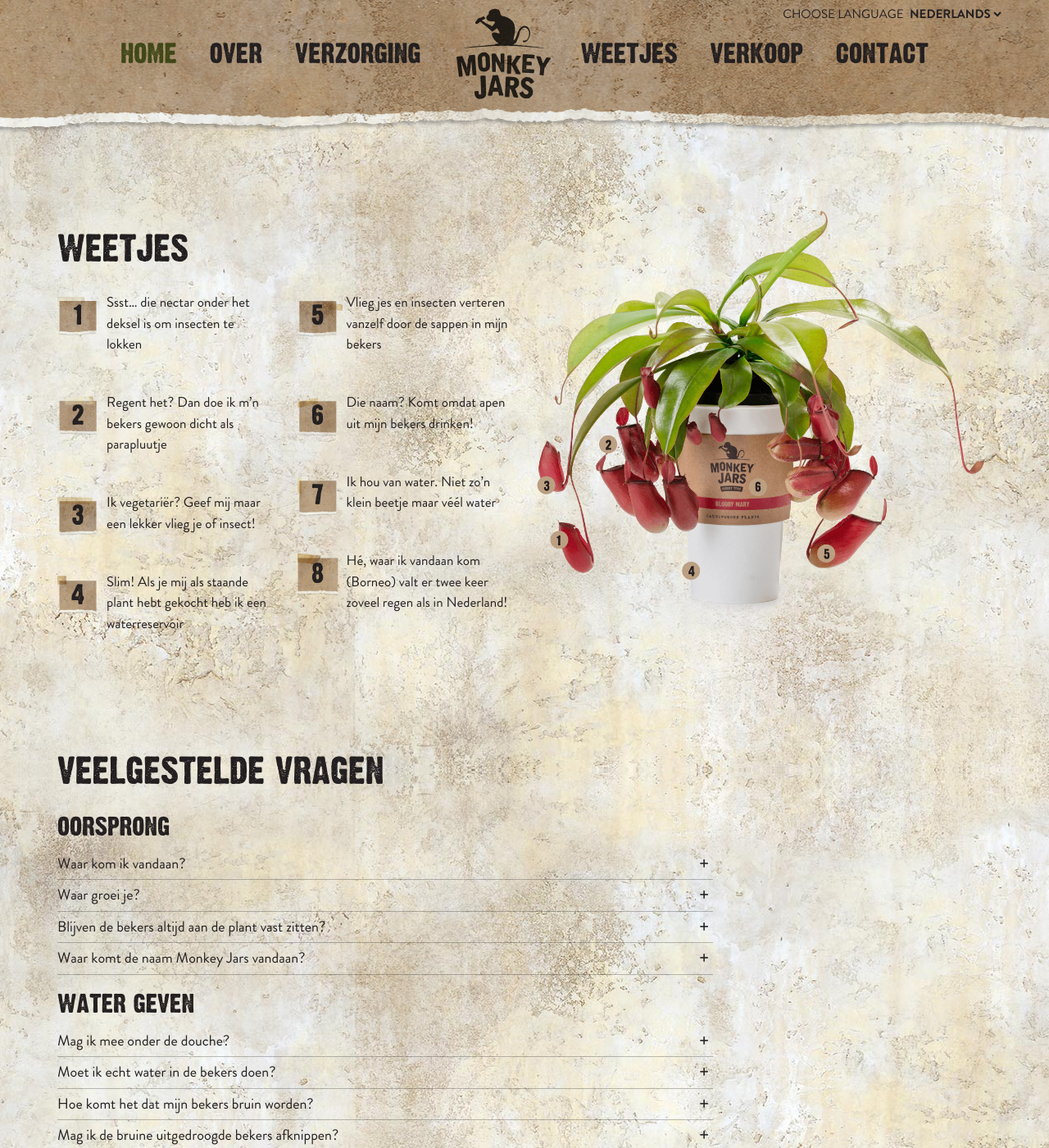
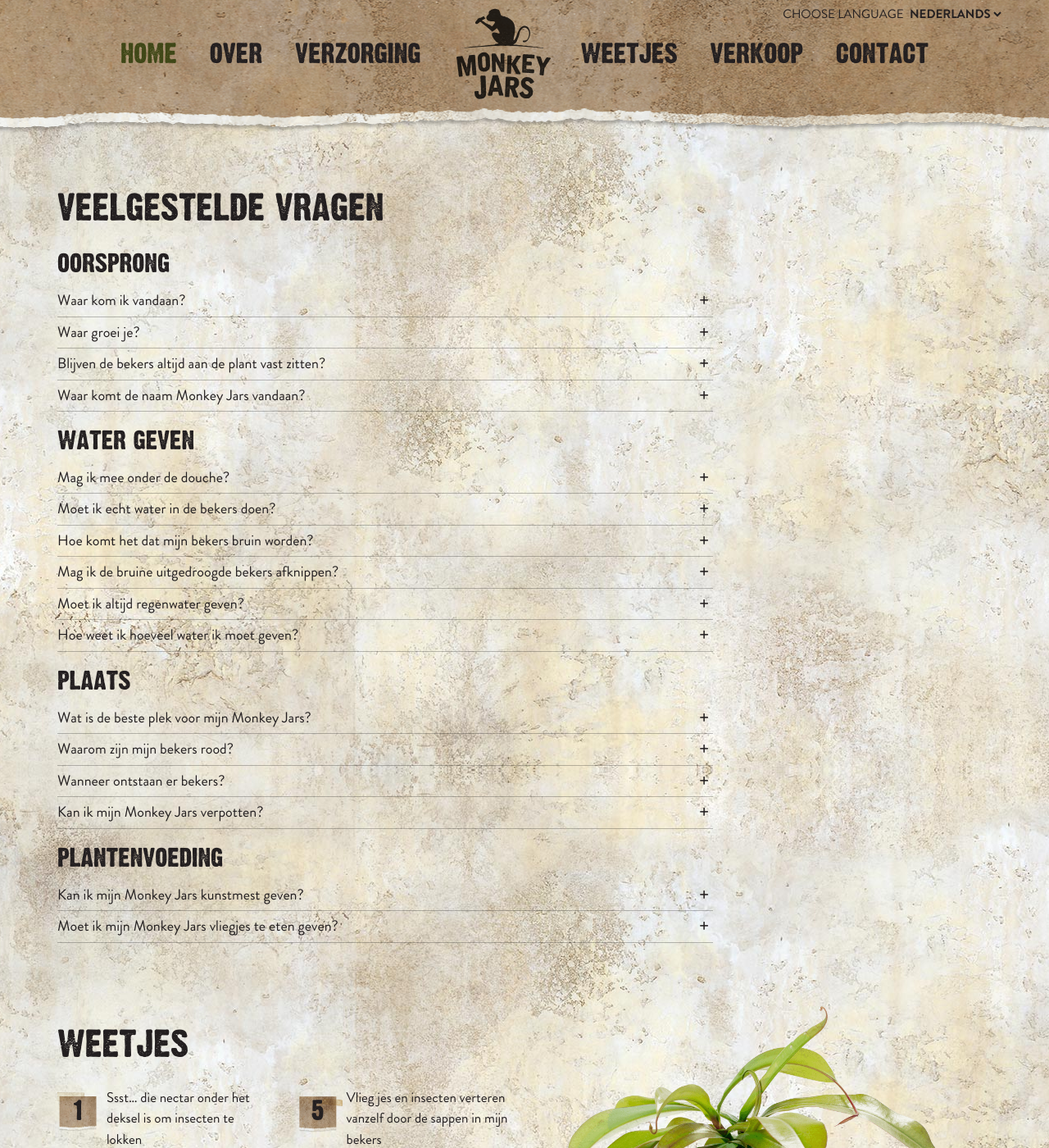
Before and after one commit to jhvanderschee/monkeyjars, a Jekyll site: the page built from weetjes/index.md, in a window 1280 px wide and 1400 px high. Shown: the whole window at 82% size. Built offline with Jekyll 4.4.1, drawn with Linux system fonts in a browser that asks for light colours; some of the changed text lies outside the part shown.

Commit message:
update Guus

```diff
--- a/_layouts/home.html
+++ b/_layouts/home.html
@@ -129,6 +129,7 @@
           {% endfor %}
           </div>
       </div>
+      <p><a href="/weetjes" class="readmore vragen">VEELGESTELDE VRAGEN</a></p>
     </div>
 
 
--- a/_layouts/instructions.html
+++ b/_layouts/instructions.html
@@ -62,7 +62,7 @@
             <div style="clear: both;" class="visible-sm visible-md"></div>
             {% endif %}
           {% endfor %}
-            <p><a href="/" class="readmore">TERUG</a></p>
+            <p><a href="/" class="readmore">TERUG</a><a href="/weetjes" class="readmore">VEELGESTELDE VRAGEN</a></p>
         </div>
       </div>
     </div>
--- a/_layouts/weetjes.html
+++ b/_layouts/weetjes.html
@@ -8,6 +8,21 @@
     <div id="innernonsplash">
     {% include header.html %}
     <div id="top" class="intro">
+
+
+      <div id="faq" class="light">
+        <div class="container  text-left">
+          <h2 class="post-title">Veelgestelde Vragen</h2>
+          <h3>Oorsprong</h3>
+          {% include accordion.html content= page.oorsprong  title="Oorsprong" %}
+          <h3>Water geven</h3>
+          {% include accordion.html content= page.water_geven  title="Water geven" %}
+          <h3>Plaats</h3>
+          {% include accordion.html content= page.plaats  title="Plaats" %}
+          <h3>Plantenvoeding</h3>
+          {% include accordion.html content= page.plantenvoeding  title="Plantenvoeding" %}
+        </div>
+      </div>
 
 
           <div class="light" id="weetjes">
@@ -46,21 +61,6 @@
             </div>
           </div>
 
-    <div id="faq" class="light">
-      <div class="container  text-left">
-          <h2 class="post-title">Veelgestelde Vragen</h2>
-          <h3>Oorsprong</h3>
-          {% include accordion.html content= page.oorsprong  title="Oorsprong" %}
-          <h3>Water geven</h3>
-          {% include accordion.html content= page.water_geven  title="Water geven" %}
-          <h3>Plaats</h3>
-          {% include accordion.html content= page.plaats  title="Plaats" %}
-          <h3>Plantenvoeding</h3>
-          {% include accordion.html content= page.plaats  title="Plantenvoeding" %}
-      </div>
-    </div>
-
-
     {% include footer.html %}
 </div>
   </body>
--- a/css/style.scss
+++ b/css/style.scss
@@ -267,8 +267,11 @@
 .row.instructions { display: flex; flex-wrap: wrap; justify-content: center; width: 106%;}
 .row.instructions > div {margin-top: 2rem;}
 .row.instructions > p {width: 100%;}
+.row.instructions > p .readmore {width: 340px; font-size: 20px;}
+.row.instructions > p .readmore:nth-of-type(2) {transform: rotate(2deg); margin-left:-8rem;}
 
-.weetjes #weetjes { margin-top: 15rem; }
+.readmore.vragen {width: 340px; font-size: 20px;}
+.weetjes #faq { margin-top: 10rem; }
 
 ul.accordion {position: relative; margin:0.5rem 0 2rem; padding-bottom: 0; padding-left: 0; max-width: 80rem;}
 ul.accordion li {border-bottom: 1px solid rgba(0,0,0,0.25); list-style: none; margin-left: 0;}
```
Lines whose indentation alone changed are shown as unchanged.
